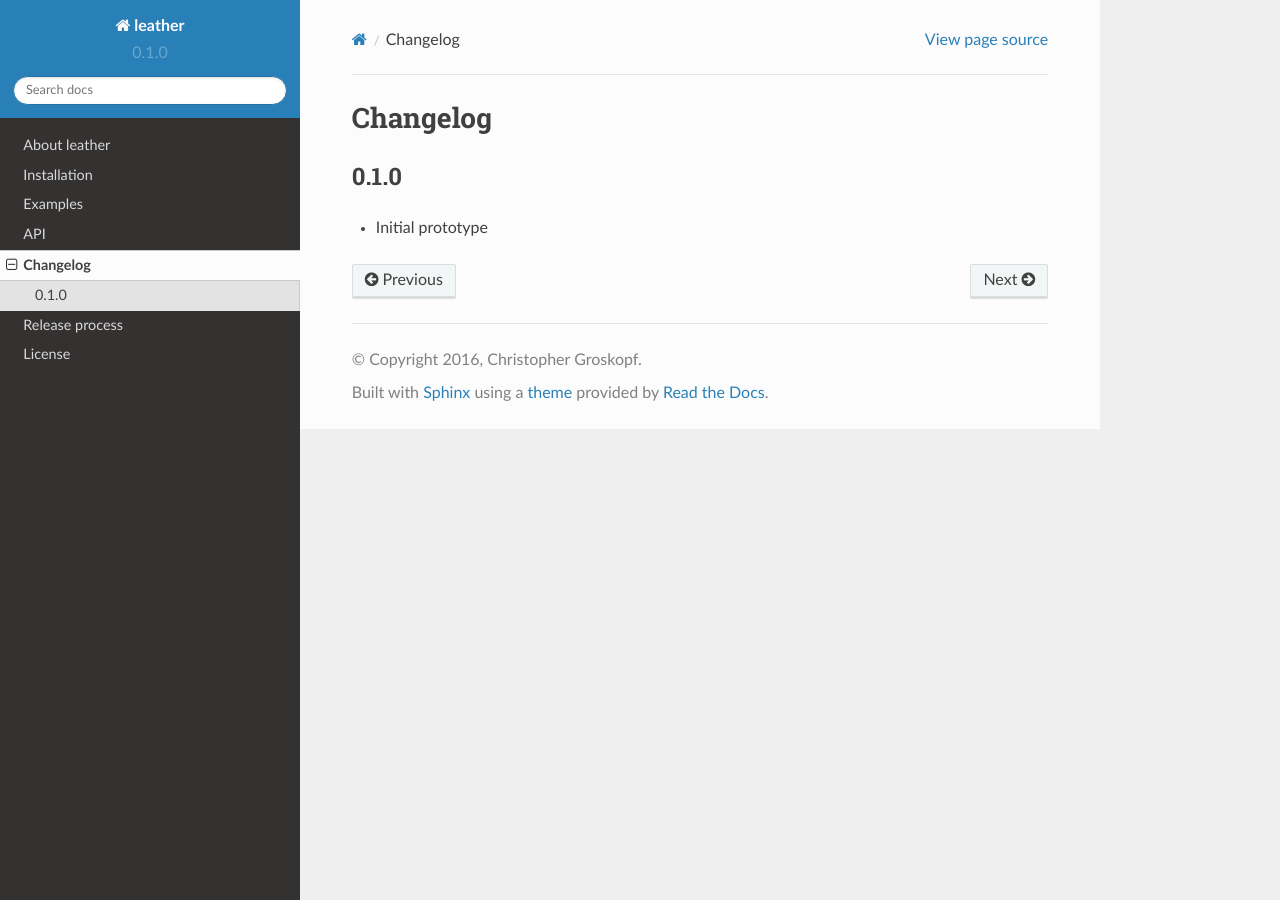
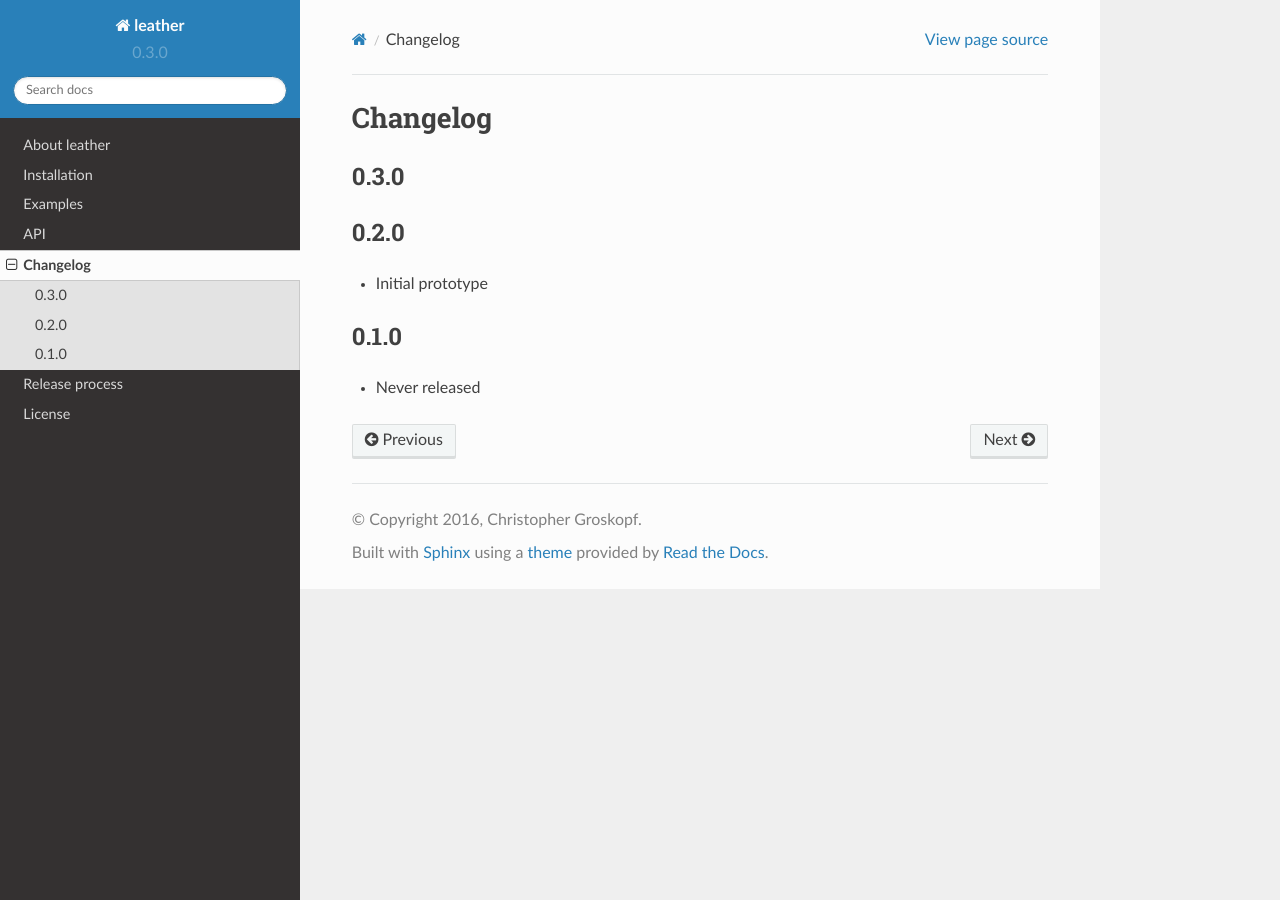
Before and after one commit to wireservice/leather, a Sphinx documentation site: the page built from docs/changelog.rst, in a window 1280 px wide. Built offline with Sphinx 7.4.7 and the Read the Docs theme 2.0.0, drawn with Linux system fonts in a browser that asks for light colours.

Commit message:
Rev to 0.3.0 for dev.

```diff
--- a/CHANGELOG.rst
+++ b/CHANGELOG.rst
@@ -1,4 +1,14 @@
+0.3.0
+-----
+
+
+
+0.2.0
+-----
+
+* Initial prototype
+
 0.1.0
 -----
 
-* Initial prototype
+* Never released
--- a/docs/conf.py
+++ b/docs/conf.py
@@ -27,8 +27,8 @@ master_doc = 'index'
 # Metadata
 project = u'leather'
 copyright = u'2016, Christopher Groskopf'
-version = '0.1.0'
-release = '0.1.0'
+version = '0.3.0'
+release = '0.3.0'
 
 exclude_patterns = ['_build']
 pygments_style = 'sphinx'
--- a/setup.py
+++ b/setup.py
@@ -8,7 +8,7 @@ install_requires = [
 
 setup(
     name='leather',
-    version='0.1.0',
+    version='0.3.0',
     description='Python charting for 80% of humans.',
     long_description=open('README.rst').read(),
     author='Christopher Groskopf',
```
